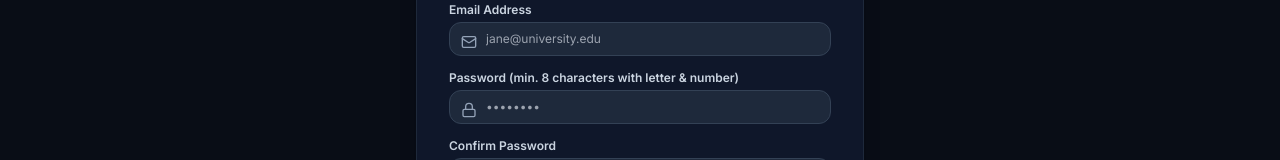
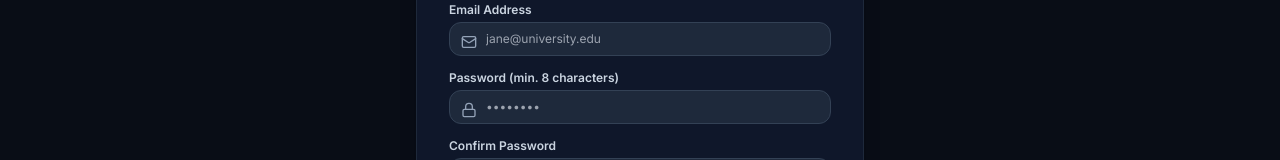
Before and after one commit to vijay-rodge/IOT-Portal, a React (Vite) app in the folder client/: page /register in a window 1280 px wide. Shown: the part 373-533 px from the top of the page. Built offline with nearby package versions, Linux system fonts and the light colour scheme; no server answers.

Commit message:
refactor(auth): remove google from register and ensure prefix build

```diff
--- a/client/src/pages/Register.tsx
+++ b/client/src/pages/Register.tsx
@@ -62,7 +62,6 @@ export const Register: React.FC = () => {
         )}
 
         {/* Email & Password Registration Form */}
-
         <form onSubmit={handleSubmit} className="space-y-3.5">
           <div>
             <label className="block text-xs font-semibold text-slate-700 dark:text-slate-300 mb-1">
@@ -100,7 +99,7 @@ export const Register: React.FC = () => {
 
           <div>
             <label className="block text-xs font-semibold text-slate-700 dark:text-slate-300 mb-1">
-              Password (min. 8 characters with letter & number)
+              Password (min. 8 characters)
             </label>
             <div className="relative">
               <Lock className="w-4 h-4 absolute left-3 top-3 text-slate-400" />
--- a/package.json
+++ b/package.json
@@ -11,8 +11,7 @@
     "dev": "concurrently \"npm run dev --workspace=server\" \"npm run dev --workspace=client\"",
     "dev:server": "npm run dev --workspace=server",
     "dev:client": "npm run dev --workspace=client",
-    "build": "npm run build --workspace=server && npm run build --prefix client",
-    "build:client": "npm run build --prefix client",
+    "build": "npm run build --workspace=server && npm run build --workspace=client",
     "seed": "npm run seed --workspace=server",
     "test": "npm run test --workspace=server"
   },
```
Also changed, not shown: 1 other file (tests, documents, lock files or other folders).
